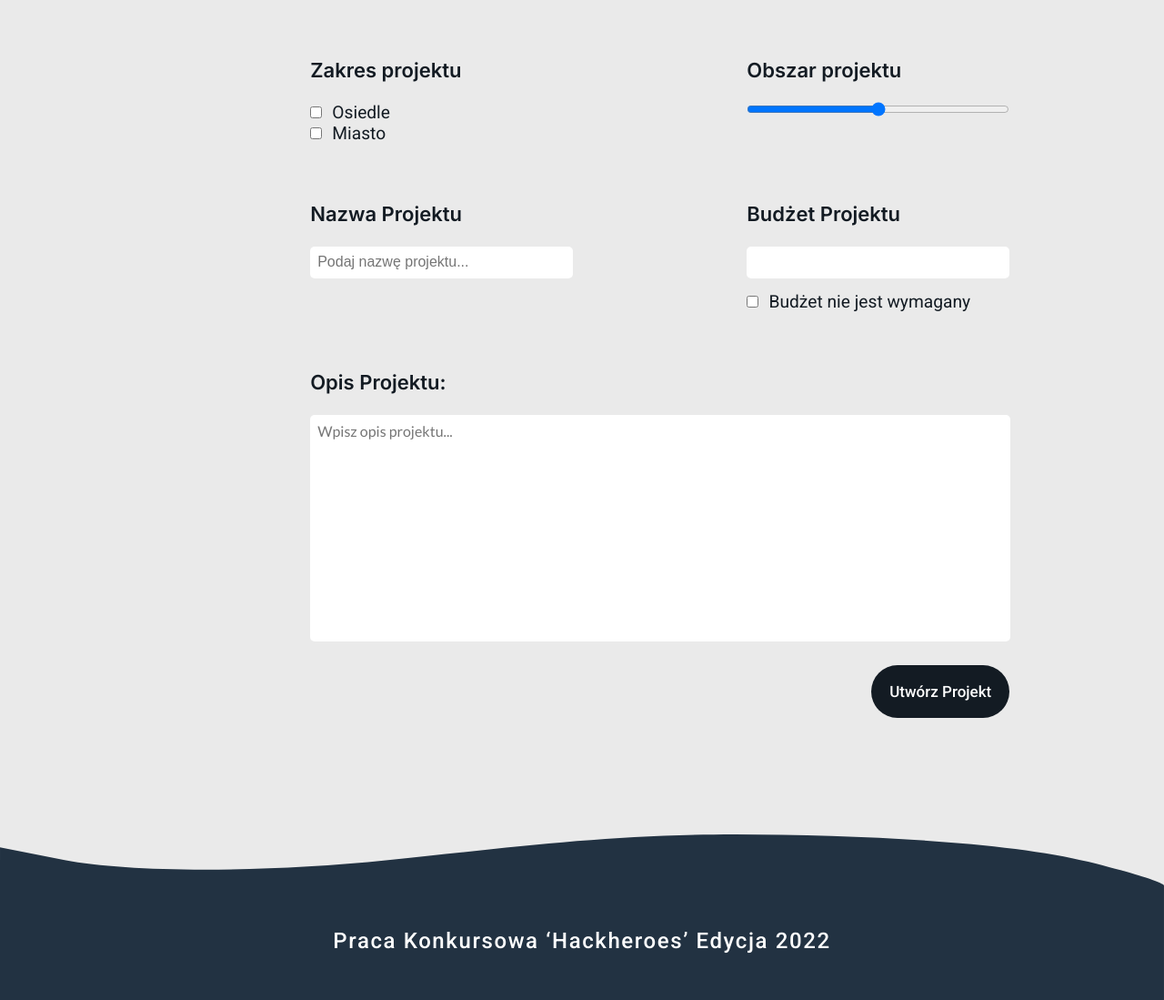
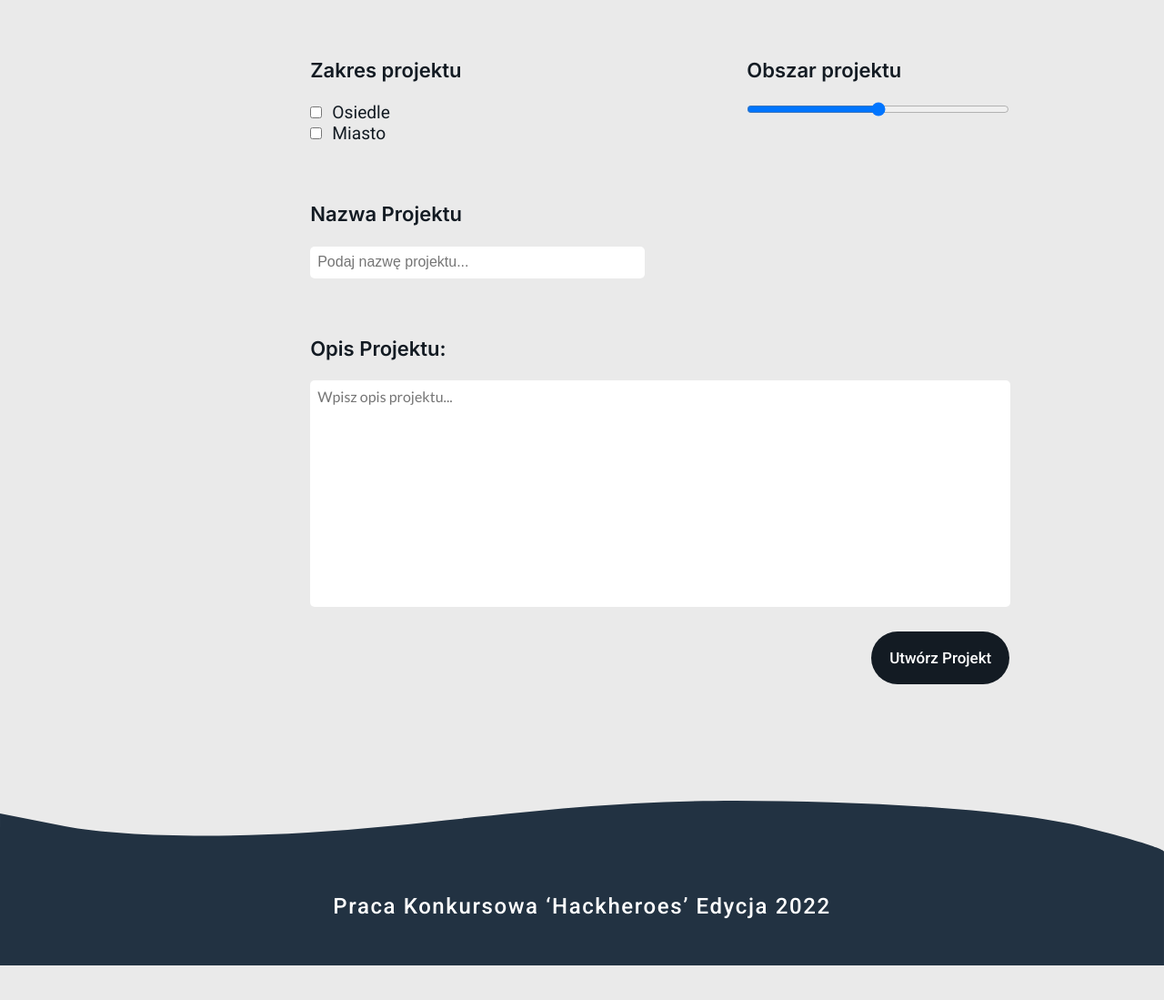
Before and after one commit to Navio1430/VoteAround, a Flask app: page /projects/create in a window 1280 px wide. Shown: the part 748-1847 px from the top of the page at 91% size. After the commit the page ends 1809 px from the top, so only its background shows below. Run offline with Flask 3, Linux system fonts and the light colour scheme; some libraries are stand-ins or nearby versions.

Commit message:
Changed project card content
-Deleted budget
-Added positive & negative votes

```diff
--- a/website/static/styles/app.css
+++ b/website/static/styles/app.css
@@ -116,8 +116,8 @@
   -ms-grid-column: 2;
   -ms-grid-column-span: 9;
   grid-column: 2/11;
-  -ms-grid-columns: 2.5fr 3.5fr 2.5fr 2.5fr 2fr;
-      grid-template-columns: 2.5fr 3.5fr 2.5fr 2.5fr 2fr;
+  -ms-grid-columns: 2.5fr 7fr 2.5fr 2.5fr 1.5fr 2fr;
+      grid-template-columns: 2.5fr 7fr 2.5fr 2.5fr 1.5fr 2fr;
   background: #ffffff;
   -webkit-box-align: center;
       -ms-flex-align: center;
@@ -161,8 +161,15 @@
       -ms-flex-align: center;
           align-items: center;
   padding: 0.5625rem 1.5625rem;
+  border-radius: 1.5625rem;
+}
+
+.table__row-btn--positive {
   background: linear-gradient(98.41deg, #00ccaa 0%, #30c5c5 100%);
-  border-radius: 1.5625rem;
+}
+
+.table__row-btn--negative {
+  background: linear-gradient(98.41deg, #ff3864 0%, #fa4f75 0.01%, #c9222c 100%);
 }
 
 .table__row--main {
@@ -287,16 +294,16 @@
 
 .create__name {
   color: #131b23;
-  font-size: 22px;
+  font-size: 1.375rem;
   font-weight: 600;
   font-family: "Inter", sans-serif;
   margin-bottom: 1.4rem;
 }
 
 .create__title {
-  width: 289px;
-  height: 35px;
-  border-radius: 5px;
+  width: 23rem;
+  height: 2.1875rem;
+  border-radius: 0.3125rem;
   outline: none;
   padding: 0 0.5rem;
 }
@@ -312,13 +319,13 @@
 }
 
 .create__range {
-  width: 289px;
+  width: 18.0625rem;
 }
 
 .create__budget {
-  width: 289px;
-  height: 35px;
-  border-radius: 5px;
+  width: 18.0625rem;
+  height: 2.1875rem;
+  border-radius: 0.3125rem;
   outline: none;
   padding: 0 0.5rem;
 }
@@ -355,8 +362,7 @@
   color: #ffffff;
   font-family: "Roboto", sans-serif;
   font-weight: 500;
-  font-size: 17px;
-  line-height: 20px;
+  font-size: 1.0625rem;
   text-align: center;
   -ms-flex-item-align: end;
       align-self: flex-end;
--- a/website/static/styles/components/projects/_create.scss
+++ b/website/static/styles/components/projects/_create.scss
@@ -53,7 +53,7 @@
 
     &__name {
         color: $darkBlue;
-        font-size: 22px;
+        font-size: 1.375rem;
         font-weight: 600;
         font-family: $inter;
 
@@ -61,9 +61,9 @@
     }
 
     &__title {
-        width: 289px;
-        height: 35px;
-        border-radius: 5px;
+        width: 23rem;
+        height: 2.1875rem;
+        border-radius: 0.3125rem;
         outline: none;
         padding: 0 0.5rem;
 
@@ -74,13 +74,13 @@
     }
 
     &__range {
-        width: 289px;
+        width: 18.0625rem;
     }
 
     &__budget {
-        width: 289px;
-        height: 35px;
-        border-radius: 5px;
+        width: 18.0625rem;
+        height: 2.1875rem;
+        border-radius: 0.3125rem;
         outline: none;
         padding: 0 0.5rem;
     }
@@ -116,8 +116,7 @@
         color: $white;
         font-family: $roboto;
         font-weight: 500;
-        font-size: 17px;
-        line-height: 20px;
+        font-size: 1.0625rem;
         text-align: center;
         align-self: flex-end;
 
--- a/website/static/styles/components/projects/_table.scss
+++ b/website/static/styles/components/projects/_table.scss
@@ -10,7 +10,7 @@
     &__row {
         display: grid;
         grid-column: 2/11;
-        grid-template-columns: 2.5fr 3.5fr 2.5fr 2.5fr 2fr;
+        grid-template-columns: 2.5fr 7fr 2.5fr 2.5fr 1.5fr 2fr;
         background: $white;
 
         align-items: center;
@@ -46,8 +46,20 @@
             align-items: center;
             padding: 0.5625rem 1.5625rem;
 
-            background: linear-gradient(98.41deg, #00ccaa 0%, #30c5c5 100%);
             border-radius: 1.5625rem;
+
+            &--positive {
+                background: linear-gradient(98.41deg, #00ccaa 0%, #30c5c5 100%);
+            }
+
+            &--negative {
+                background: linear-gradient(
+                    98.41deg,
+                    #ff3864 0%,
+                    #fa4f75 0.01%,
+                    #c9222c 100%
+                );
+            }
         }
 
         &--main {
--- a/website/templates/projects/create.html
+++ b/website/templates/projects/create.html
@@ -62,31 +62,6 @@
                         class="create__title"
                         placeholder="Podaj nazwę projektu..."
                     />
-                </div>
-
-                <div class="create__budget-container">
-                    <label for="project-budget" class="create__name"
-                        >Budżet Projektu</label
-                    >
-
-                    <input
-                        type="number"
-                        name="project-budget"
-                        id="project-budget"
-                        class="create__budget"
-                    />
-
-                    <div class="create__checkbox create__checkbox--budget">
-                        <input
-                            type="checkbox"
-                            name="create__budget-checkbox"
-                            id="create-budget-checkbox"
-                        />
-
-                        <p class="create__checkbox-text">
-                            Budżet nie jest wymagany
-                        </p>
-                    </div>
                 </div>
             </div>
 
```
Also changed, not shown: website/templates/projects/projects.html (+12 -5 lines), 1 other file.
